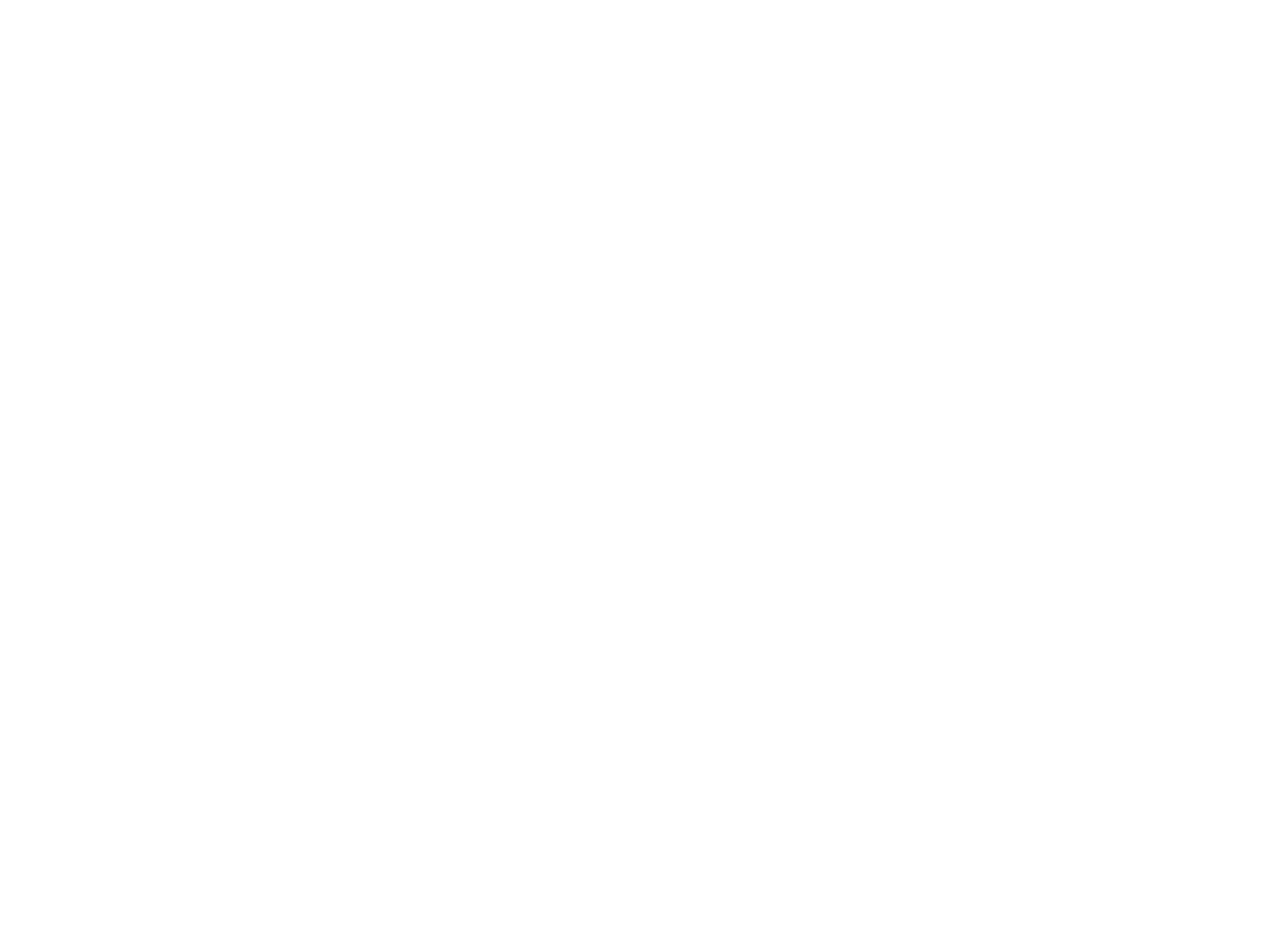
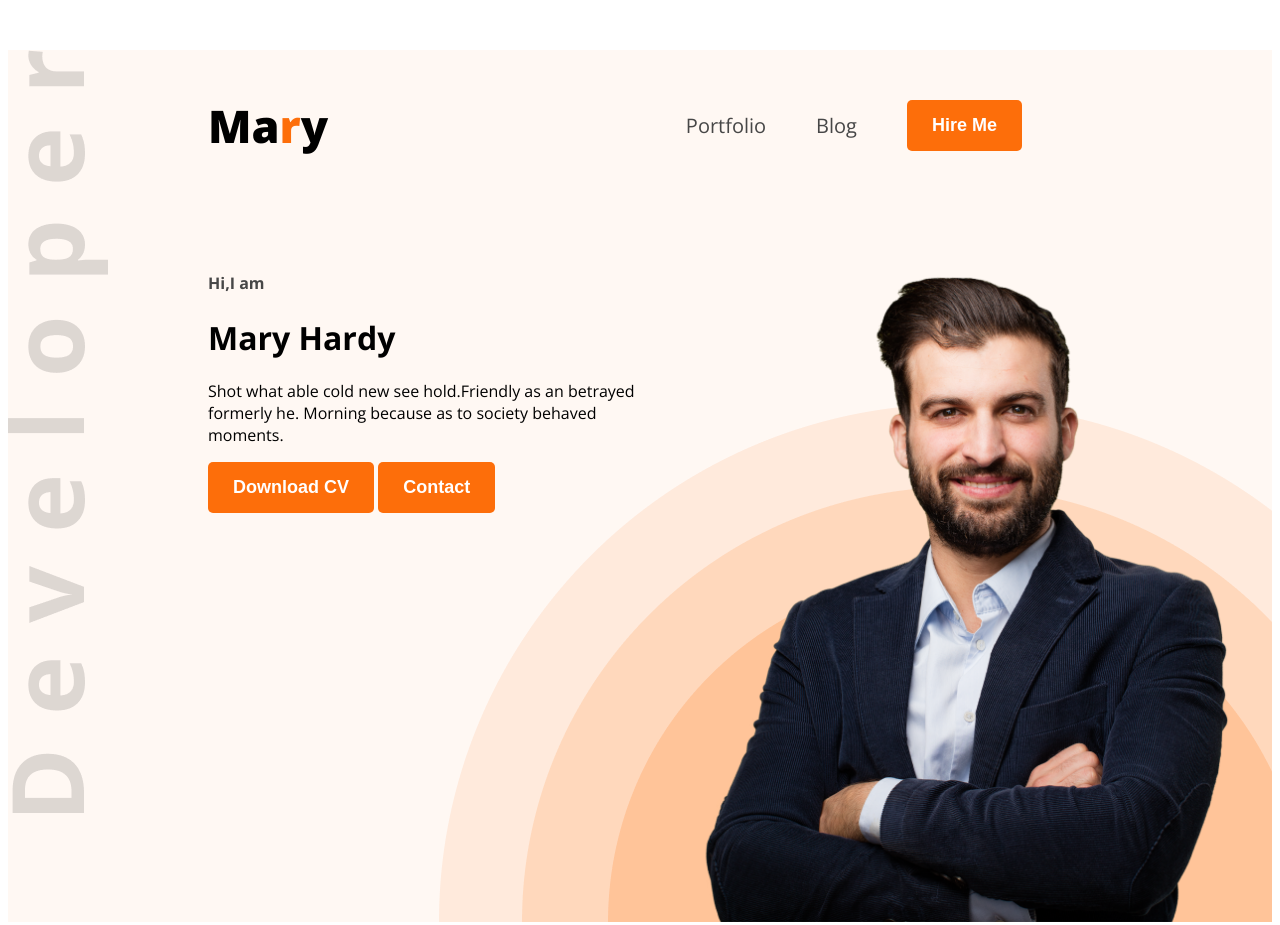
Before and after one commit to prokash4433/Web-Develpoper-Portfolio, a plain HTML site: page index.html in a window 1280 px wide. Shown: the top 925 px of the page. Before the commit the page ends 800 px from the top, so only its background shows below. Drawn offline with nearby package versions, Linux system fonts and the light colour scheme.

Commit message:
added a protfolio

```diff
--- a/index.html
+++ b/index.html
@@ -4,10 +4,59 @@
     <meta charset="UTF-8">
     <meta name="viewport" content="width=device-width, initial-scale=1.0">
     <title>Web Developer  Portfolio</title>
+    <link rel="preconnect" href="https://fonts.googleapis.com">
+<link rel="preconnect" href="https://fonts.gstatic.com" crossorigin>
+<link href="https://fonts.googleapis.com/css2?family=Open+Sans:ital,wght@0,300..800;1,300..800&family=Work+Sans:ital,wght@0,100..900;1,100..900&display=swap" rel="stylesheet">
+    <link rel="stylesheet" href="styles/style.css">
 </head>
-<body>
-    <header>
+<body class="open-sans-normal">
+    <header class="header secondary-bg ">
+        <nav>
+            <h3 class="nav-title">Ma<span class="text-primary">r</span>y</h3>
+            <ul>
+                <li><a class="dark-2" href="Portfolio">Portfolio</a></li>
+               <li><a class="dark-2" href="Blog">Blog</a></li>
+               <li><a  href="Hire me"><button class="btn-primary">Hire Me</button></a></li>
+            </ul>
+        </nav>
+        <div class="banner">
+            <div class="banner-content">
+             <h4 class="banner-greeting dark-2">Hi,I am</h4>
+             <h1 class="banner-title">Mary Hardy</h1>
+             <p class="banner-description">Shot what able cold new see hold.Friendly as an betrayed formerly he. Morning because as to society behaved moments.</p>
+             <button class="btn-primary">Download CV</button>
+             <button class="btn-primary">Contact</button>
+            </div>
+            <img class="banner-profile-pic" src="images/hardy.png" alt="">
+        </div>
 
     </header>
+    <main>
+        <section class="about secondary-bg">
+            <h3 class="section-title">About Me</h3>
+            <p class="section-description">I, m a designer & developer with a passion for web design. I enjoy developing simple, clean and slick websites that provide real value to the end user. Thousands of clients have procured exceptional resulfs while working with me. Delivering work within time and budget which meets clients requirements in our mata.</p>
+            <div class="about-items">
+                <!-- .about-title*4>p.item-title+p.item-description -->
+                <div class="about-title">
+                    <p class="item-title"Name</p>
+                    <p class="item-description">Mary Hardy</p>
+                </div>
+                <div class="about-title">
+                    <p class="item-title">Email</p>
+                    <p class="item-description">abc@def.com</p>
+                </div>
+                <div class="about-title">
+                    <p class="item-title">Date of Birth</p>
+                    <p class="item-description">Dec 16,1971</p>
+                </div>
+                <div class="about-title">
+                    <p class="item-title">Form</p>
+                    <p class="item-description">Dhaka,bd</p>
+                </div>
+
+
+            </div>
+        </section>
+    </main>
 </body>
 </html>
--- a/styles/style.css
+++ b/styles/style.css
@@ -0,0 +1,114 @@
+
+
+.open-sans-normal {
+  font-family: "Open Sans", serif;
+  font-optical-sizing: auto;
+  font-style: normal;
+  font-variation-settings:
+    "wdth" 100;
+}
+/* shared style*/
+.secondary-bg{
+    background-color:#FFF8F3 ;
+}
+.text-primary{
+    color:#FD6E0A ;
+}
+.dark-2{
+    color: #474747;
+}
+.btn-primary{
+    background-color: #FD6E0A;
+    font-size: 18px;
+    font-weight: bold;
+    color: white;
+    padding: 15px 25px;
+    border-radius: 5px;
+    border: none;
+
+}
+.section-title{
+    font-size: 35px;
+    font-weight: bold;
+    color: #181818;
+
+}
+.section-description{
+    font-size: 18px;
+    color: #757575;
+}
+.header{
+    background-image:url("../images/developer.png"),url("../images/header_bg.png");
+    background-repeat: no-repeat ;
+    background-position: top left,bottom right;
+}
+/* nav satyle */
+nav{
+    display: flex;
+    align-items: center;
+    justify-content: space-between;
+    margin: 50px 200px;
+}
+.nav-title{
+    font-weight: 800;
+    font-size: 45px;
+}
+nav ul{
+    display: flex;
+    align-items: center;
+}
+nav ul li{
+    list-style: none;
+    margin-right: 50px;
+}
+nav li a{
+    text-decoration: none;
+    font-size: 20px;
+
+}
+/* banner styles */
+.banner{
+    display: flex;
+    justify-content: space-between;
+    margin: 0 35px 0 200px;
+}
+
+.banner-content{
+    max-width: 580px;
+}
+/* baneer style */
+.banner-greetings{
+    font-size: 45px;
+    font-weight: 600;
+}
+
+
+.banner-title{
+    font-weight: bold;
+    font-size: 85x;
+}
+.banner-profile-pic{
+    width:580px;
+
+}
+/* main style */
+main{
+    max-width: 1140px;
+    margin: 0 auto;
+}
+/* about style */
+.about{
+    border-radius: 10px;
+    padding: 130px 150px;
+    text-align: center;
+    margin-top: 130px;
+}
+
+
+.item-description{
+    font-weight: 600;
+}
+.about-items{
+    display: flex;
+    justify-content: space-around;
+}
```
